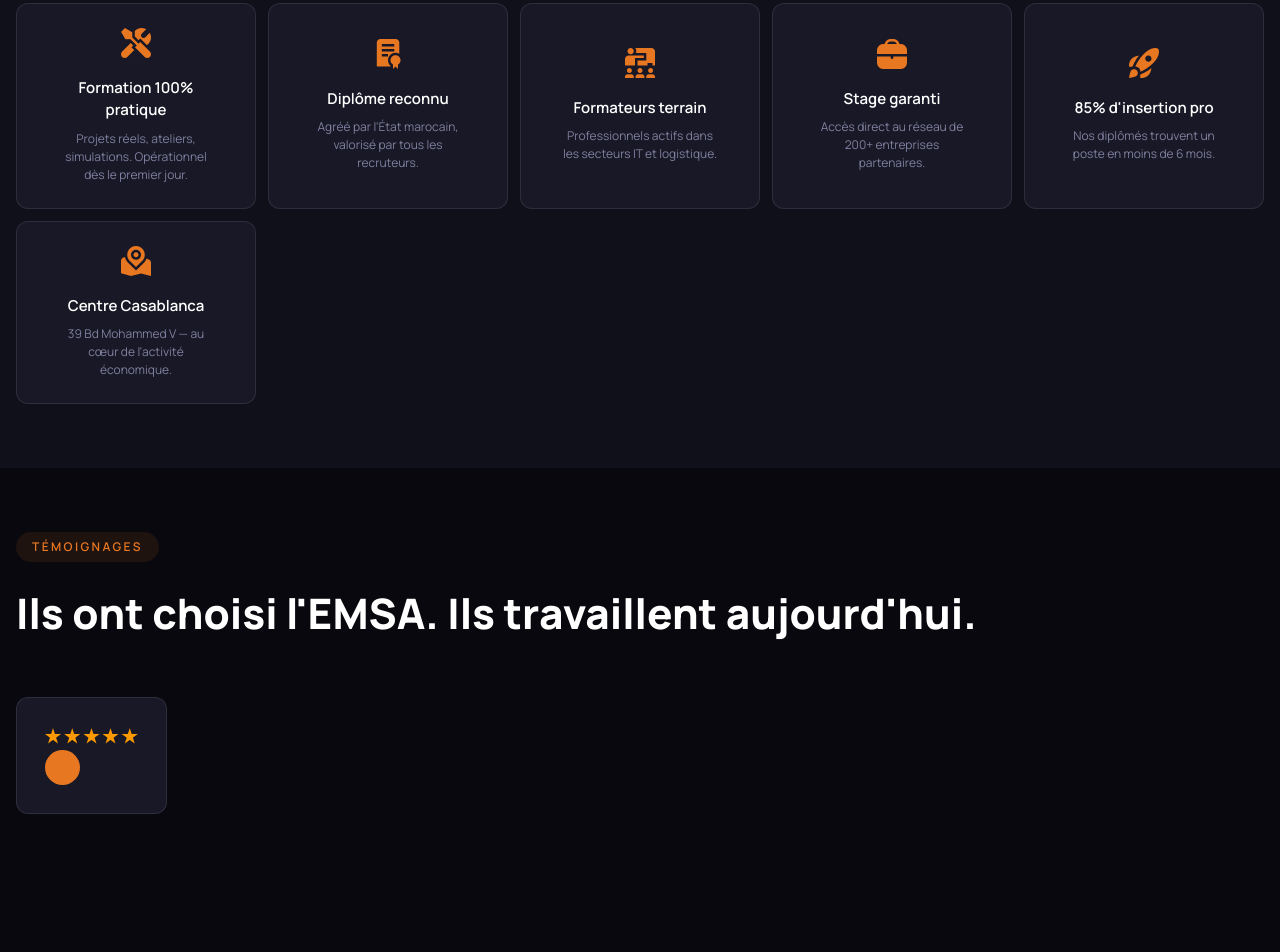
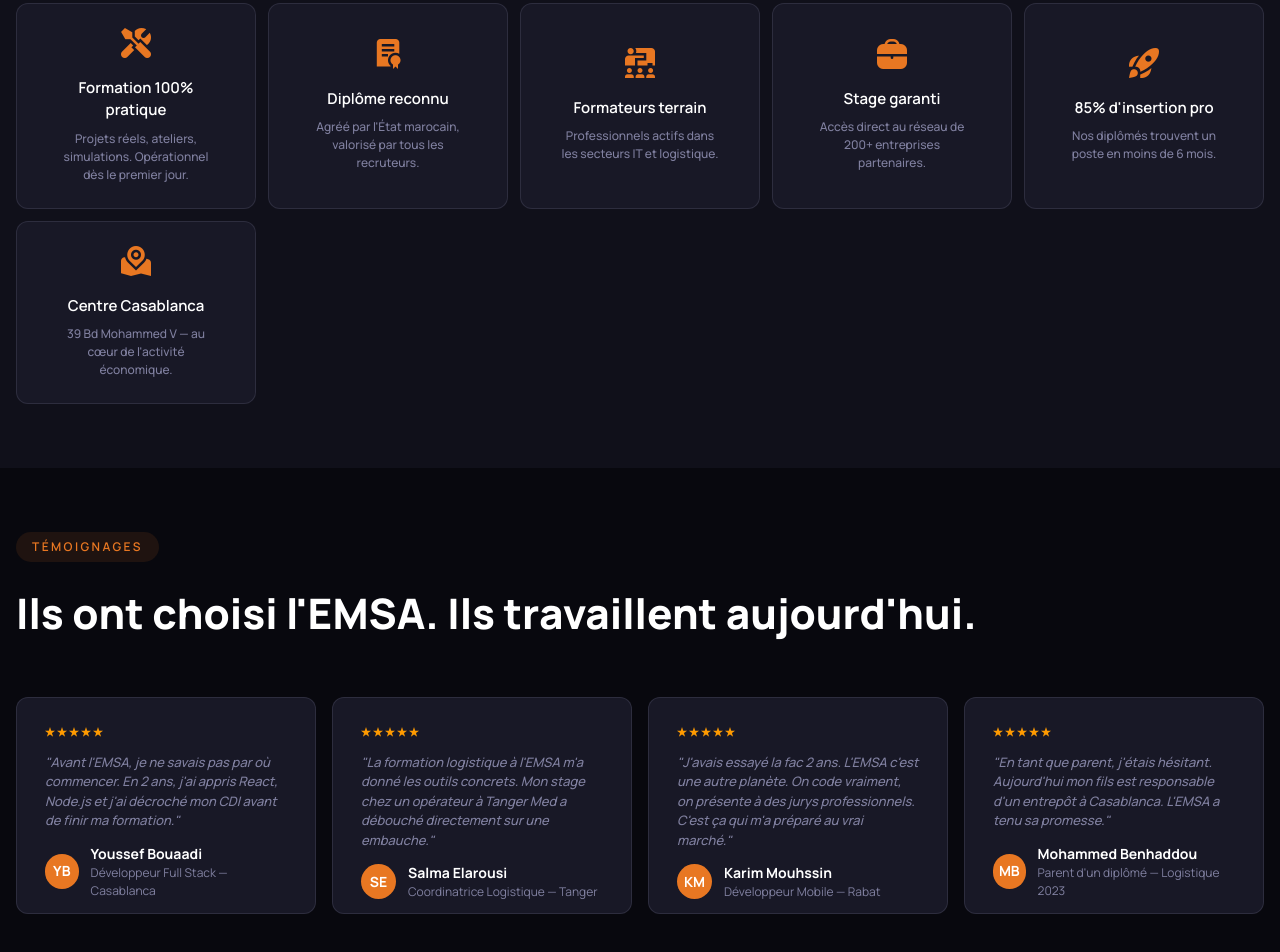
Before and after one commit to MedReda0/Emsa, a website: page index.html in a window 1280 px wide. Shown: the part 3770-4722 px from the top of the page. Before the commit the page ends 4648 px from the top, so only its background shows below. Drawn offline with nearby package versions, Linux system fonts and the light colour scheme.

Commit message:
Done with the testimonials section

```diff
--- a/CSS/style.css
+++ b/CSS/style.css
@@ -308,5 +308,44 @@
 }
 
 #questions ul li.card p{
+    @apply text-[12px] font-medium
+}
+
+#témoignages ul li.card{
+    @apply p-7 pb-3 rounded-xl border-text-color/20! flex flex-col duration-200
+}
+
+#témoignages ul li.card:hover{
+    @apply border-main-color! translate-y-[-5px];
+}
+
+#témoignages ul li.card .stars{
+    @apply text-amber-500 text-[10px]
+}
+
+
+#témoignages ul li.card p{
+    @apply my-3 text-[13px] font-medium italic
+}
+
+
+#témoignages ul li.card .profil{
+    @apply flex-items gap-3
+}
+
+
+#témoignages ul li.card .profil .pic{
+    @apply  bg-main-color text-white font-bold text-sm rounded-full size-[35px] uppercase flex-center
+}
+
+#témoignages ul li.card .profil h4{
+    @apply text-white font-bold text-[14px]
+}
+
+#témoignages ul li.card .profil span{
     @apply text-[12px]
 }
+
+#témoignages ul li.card .info{
+    @apply flex flex-col
+}
--- a/index.html
+++ b/index.html
@@ -340,21 +340,72 @@
                 <span>témoignages</span>
                 <h2>Ils ont choisi l'EMSA. Ils travaillent aujourd'hui.</h2>
             </div>
-            <ul class="flex-items flex-wrap gap-4">
-                <li class="card p-7 rounded-xl border-text-color/20!">
-                    <div class="stars text-amber-500">
+            <ul class="grid grid-cols-[repeat(auto-fit,minmax(300px,1fr))] gap-4">
+                <li class="card">
+                    <div class="stars">
                         <i class="fi fi-ss-star"></i>
                         <i class="fi fi-ss-star"></i>
                         <i class="fi fi-ss-star"></i>
                         <i class="fi fi-ss-star"></i>
                         <i class="fi fi-ss-star"></i>
                     </div>
-                    <p></p>
-                    <div class="profil flex-items gap-3">
-                        <div class="pic bg-main-color text-white rounded-full size-[35px]"></div>
+                    <p>"Avant l'EMSA, je ne savais pas par où commencer. En 2 ans, j'ai appris React, Node.js et j'ai décroché mon CDI avant de finir ma formation."</p>
+                    <div class="profil">
+                        <div class="pic">yb</div>
                         <div class="info">
-                            <h4></h4>
-                            <span></span>
+                            <h4>Youssef Bouaadi</h4>
+                            <span>Développeur Full Stack — Casablanca</span>
+                        </div>
+                    </div>
+                </li>
+                <li class="card">
+                    <div class="stars">
+                        <i class="fi fi-ss-star"></i>
+                        <i class="fi fi-ss-star"></i>
+                        <i class="fi fi-ss-star"></i>
+                        <i class="fi fi-ss-star"></i>
+                        <i class="fi fi-ss-star"></i>
+                    </div>
+                    <p>"La formation logistique à l'EMSA m'a donné les outils concrets. Mon stage chez un opérateur à Tanger Med a débouché directement sur une embauche."</p>
+                    <div class="profil">
+                        <div class="pic">se</div>
+                        <div class="info">
+                            <h4>Salma Elarousi</h4>
+                            <span>Coordinatrice Logistique — Tanger</span>
+                        </div>
+                    </div>
+                </li>
+                <li class="card">
+                    <div class="stars">
+                        <i class="fi fi-ss-star"></i>
+                        <i class="fi fi-ss-star"></i>
+                        <i class="fi fi-ss-star"></i>
+                        <i class="fi fi-ss-star"></i>
+                        <i class="fi fi-ss-star"></i>
+                    </div>
+                    <p>"J'avais essayé la fac 2 ans. L'EMSA c'est une autre planète. On code vraiment, on présente à des jurys professionnels. C'est ça qui m'a préparé au vrai marché."</p>
+                    <div class="profil">
+                        <div class="pic">km</div>
+                        <div class="info">
+                            <h4>Karim Mouhssin</h4>
+                            <span>Développeur Mobile — Rabat</span>
+                        </div>
+                    </div>
+                </li>
+                <li class="card">
+                    <div class="stars">
+                        <i class="fi fi-ss-star"></i>
+                        <i class="fi fi-ss-star"></i>
+                        <i class="fi fi-ss-star"></i>
+                        <i class="fi fi-ss-star"></i>
+                        <i class="fi fi-ss-star"></i>
+                    </div>
+                    <p>"En tant que parent, j'étais hésitant. Aujourd'hui mon fils est responsable d'un entrepôt à Casablanca. L'EMSA a tenu sa promesse."</p>
+                    <div class="profil">
+                        <div class="pic">mb</div>
+                        <div class="info">
+                            <h4>Mohammed Benhaddou</h4>
+                            <span>Parent d'un diplômé — Logistique 2023</span>
                         </div>
                     </div>
                 </li>
```
Also changed, not shown: CSS/output.css.
